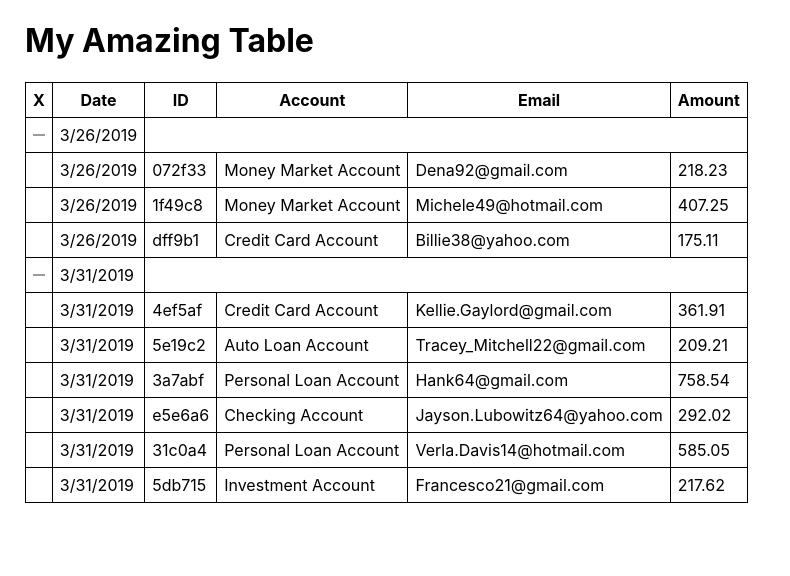
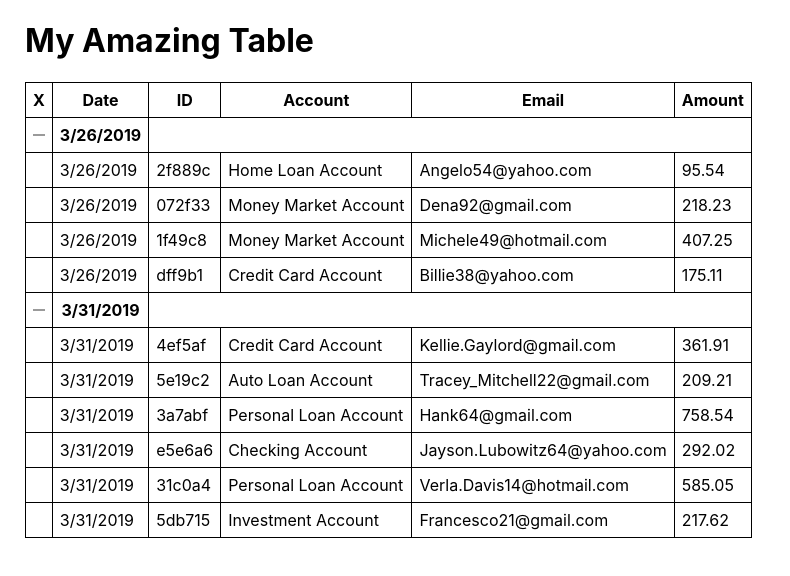
Before and after one commit to RoundEm/fancy_table, a React (Create React App) app: page / in a window 1280 px wide. Shown: the top 576 px of the page, without its empty margins (0-790 px from the left). Built offline with nearby package versions, Linux system fonts and the light colour scheme.

Commit message:
Fix bug causing incorrect # of rows to render

```diff
--- a/src/App.js
+++ b/src/App.js
@@ -20,46 +20,94 @@ class App extends Component {
 
   toggleCollapsedDates = date => {
     let todos = this.state.todos
+    const toggledTodos = []
+    const sliceRangeIndexes = []
     for (let i = 0; i < todos.length; i++) {
       if (date === todos[i].date) {
         const updatedTodo = Object.assign({}, todos[i], {
           hidden: !todos[i].hidden
         })
         console.log('updatedTodo: ', updatedTodo)
-        // TODO: something is breaking down here or the call to generateData() in comp did mount id screwing it up
+        toggledTodos.push(updatedTodo)
+        sliceRangeIndexes.push(i)
+      }
+    }
+    console.log('sliceRangeIndexes: ', sliceRangeIndexes)
     this.setState({
       todos: [
-            ...todos.slice(0, i),
-            updatedTodo,
-            ...todos.slice(i + 1)
+        ...todos.slice(0, sliceRangeIndexes[0]),
+        ...toggledTodos,
+        ...todos.slice(sliceRangeIndexes[sliceRangeIndexes.length - 1] + 1)
       ]
     })
-      }
-    }
   }
 
   render() {
     console.log('State: ', this.state)
-    const table = this.state.uniqueDates.map((date) => {
-      return this.state.todos.map((todo, i) => {
-        if (i === 0) {
-          return (
+    const todos = this.state.todos
+    const dates = this.state.uniqueDates
+
+    let tableRows = []
+    for (let i = 0; i < dates.length; i++) {
+      for (let j = 0; j < todos.length + 1; j++) {
+        if (j === 0) {
+          tableRows.push(
             <TableRowContainer
-              date={date}
+              date={dates[i]}
               toggleCollapsedDates={this.toggleCollapsedDates}
-              key={date}
+              key={dates[i]}
             />
           )
-        } else if (todo.date === date) {
-            return (
+        } else if (todos[j - 1].date === dates[i]) {
+          tableRows.push(
             <TodoTableRow
-                todo={todo}
-                key={todo.id}
+              todo={todos[j - 1]}
+              key={todos[j - 1].id}
             />
           )
         }
-      })
-    })
+      }
+    }
+    console.log('tableRows: ', tableRows)
+    // this.state.uniqueDates.forEach((date) => {
+    //   for (let i = 0; i < todos.length + 1; i++) {
+    //     if (i === 0) {
+    //       return (
+    //         <TableRowContainer
+    //           date={date}
+    //           toggleCollapsedDates={this.toggleCollapsedDates}
+    //           key={date}
+    //         />
+    //       )
+    //     } else if (todos[i].date === date) {
+    //         return (
+    //           <TodoTableRow
+    //             todo={todos[i]}
+    //             key={todos[i].id}
+    //           />
+    //         )
+    //       }
+    //   }
+      // return this.state.todos.map((todo, i) => {
+      //   if (i === 0) {
+      //     return (
+      //       <TableRowContainer
+      //         date={date}
+      //         toggleCollapsedDates={this.toggleCollapsedDates}
+      //         key={date}
+      //       />
+      //     )
+      //   } else if (todo.date === date) {
+      //       return (
+      //         <TodoTableRow
+      //           todo={todo}
+      //           key={todo.id}
+      //         />
+      //       )
+      //     }
+      //     else return null
+      // })
+    // })
     return (
       <div className="App">
         <h1>My Amazing Table</h1>
@@ -77,8 +125,7 @@ class App extends Component {
           </thead>
 
           <tbody>
-
-            {table}
+            {tableRows}
 
           </tbody>
         </table>
--- a/src/TableRowContainer.js
+++ b/src/TableRowContainer.js
@@ -5,14 +5,14 @@ import minusSignIcon from './assets/002-minus.svg'
 export default function TableRowContainer(props) {
   return (
     <tr id={props.date}>
-        <td onClick={() => props.toggleCollapsedDates(props.date)}>
+        <th onClick={() => props.toggleCollapsedDates(props.date)}>
         <img
             src={minusSignIcon}
             alt="Minus sign to collapse rows"
         />
-        </td>
-        <td>{props.date}</td>
-        <td colSpan="5"></td>
+        </th>
+        <th>{props.date}</th>
+        <th colSpan="5"></th>
     </tr>
   )
 }
```
Lines whose indentation alone changed are shown as unchanged.
